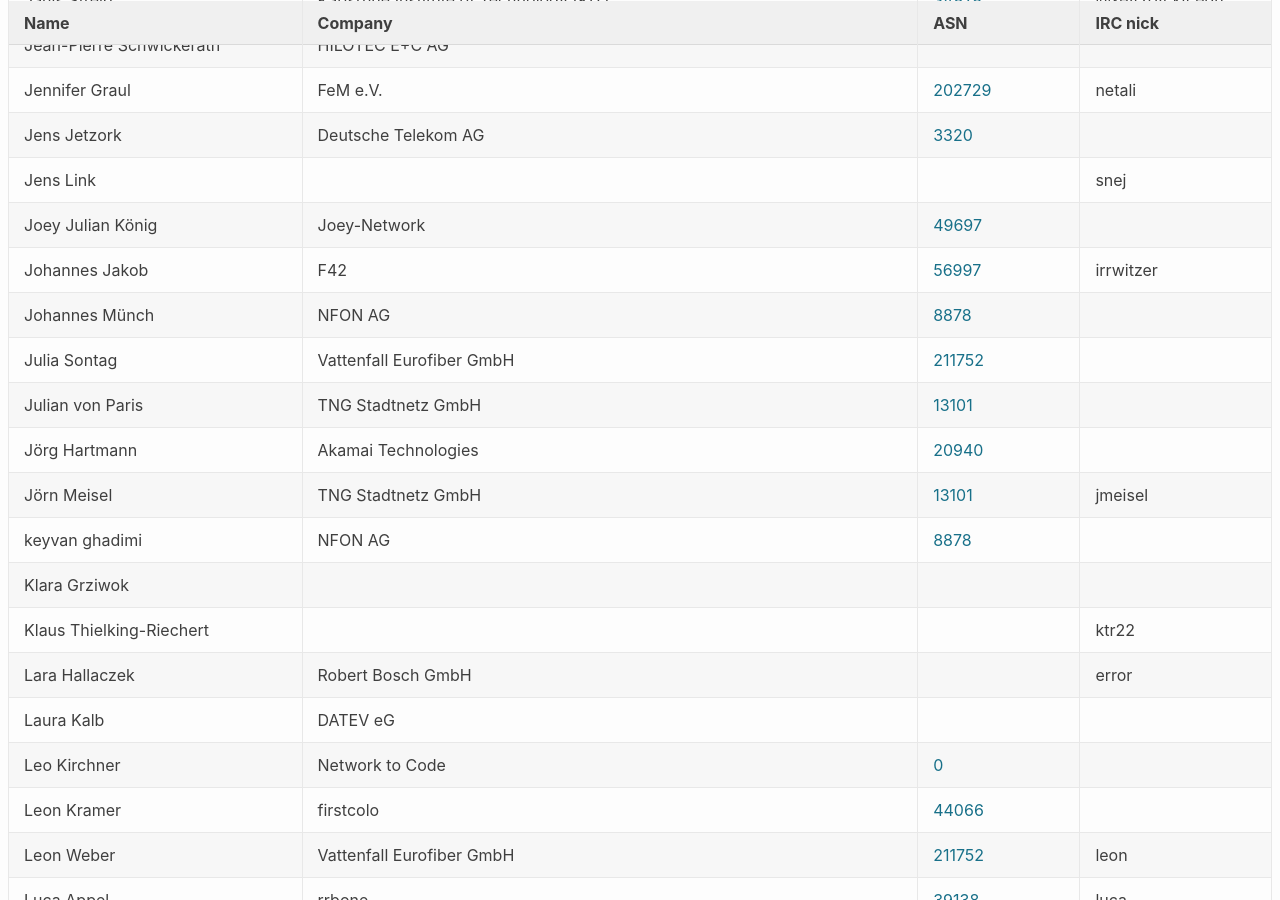
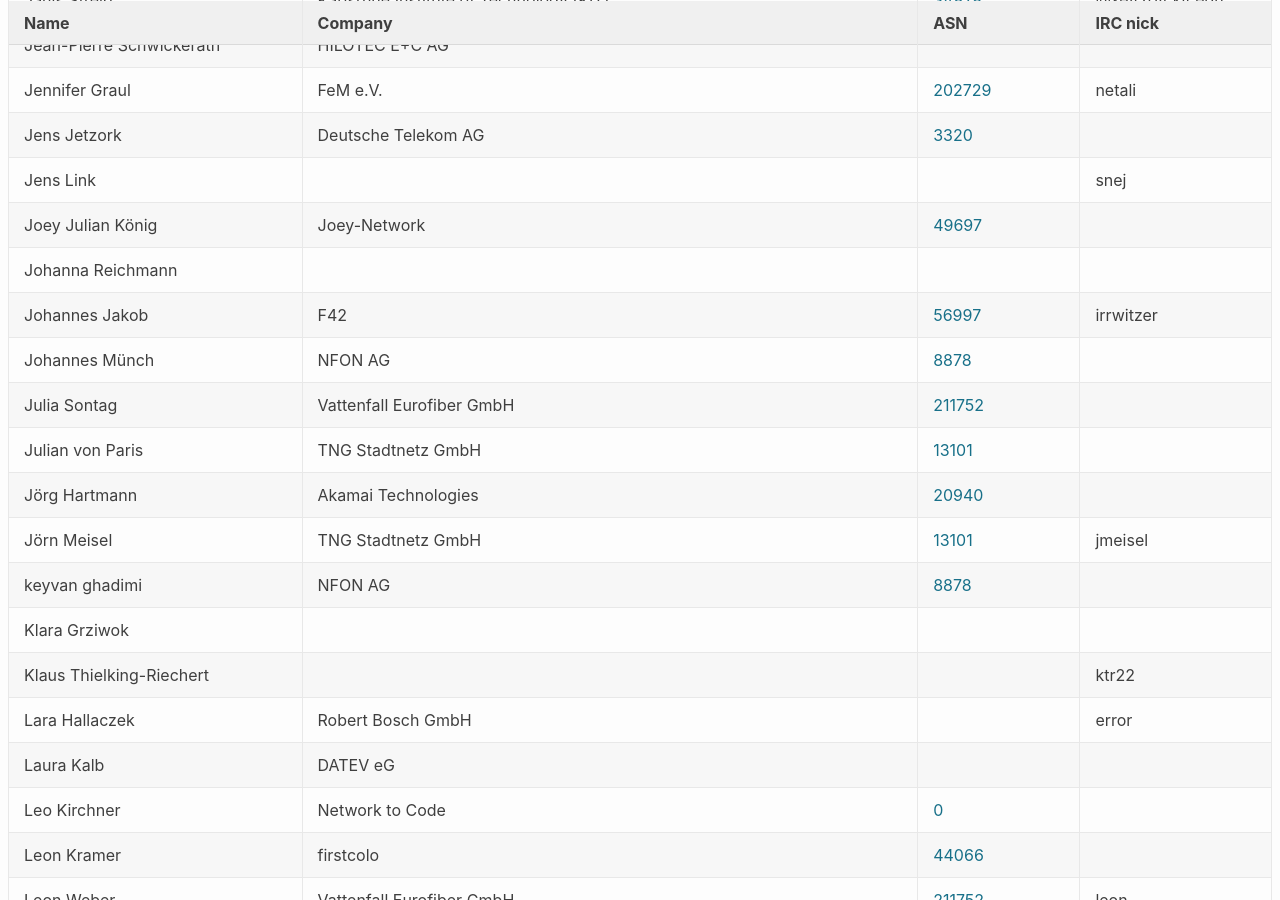
Before and after one commit to denog/pretix-attendeelist, a Jekyll site: the page built from denog15/index.md, in a window 1280 px wide and 900 px high, scrolled down 3889 px. Built offline with Jekyll 4.4.1, drawn with Linux system fonts in a browser that asks for light colours.

Commit message:
Latest data: Tue Sep 26 16:31:18 UTC 2023

```diff
--- a/_data/attendees_denog15_onsite.json
+++ b/_data/attendees_denog15_onsite.json
@@ -526,6 +526,12 @@
     "company": "Joey-Network",
     "irc": null,
     "asn": "49697"
+  },
+  {
+    "name": "Johanna Reichmann",
+    "company": null,
+    "irc": null,
+    "asn": null
   },
   {
     "name": "Johannes Jakob",
```
